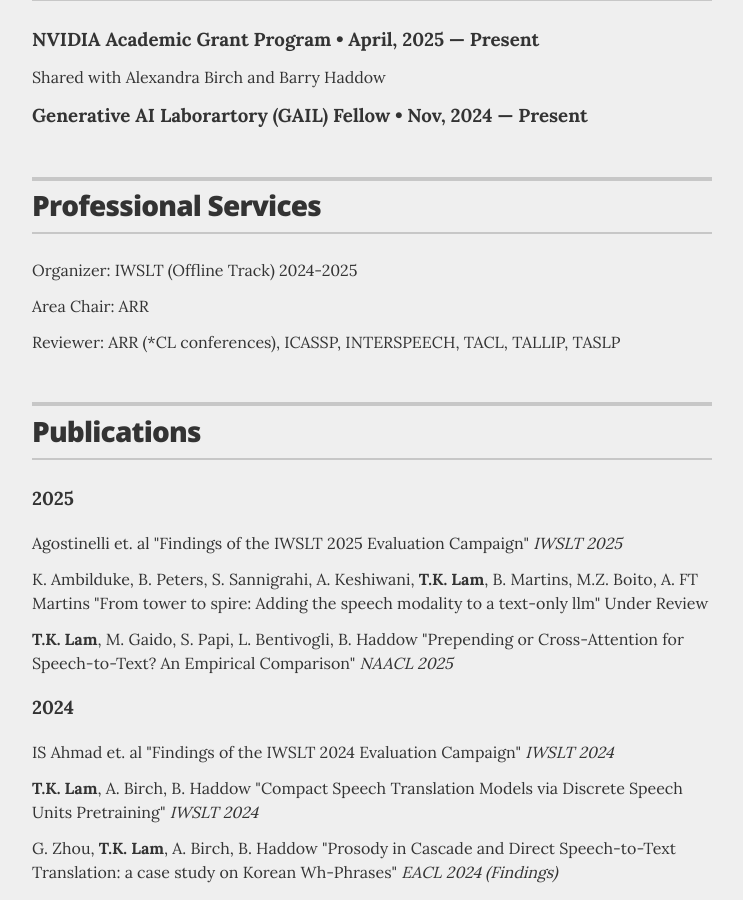
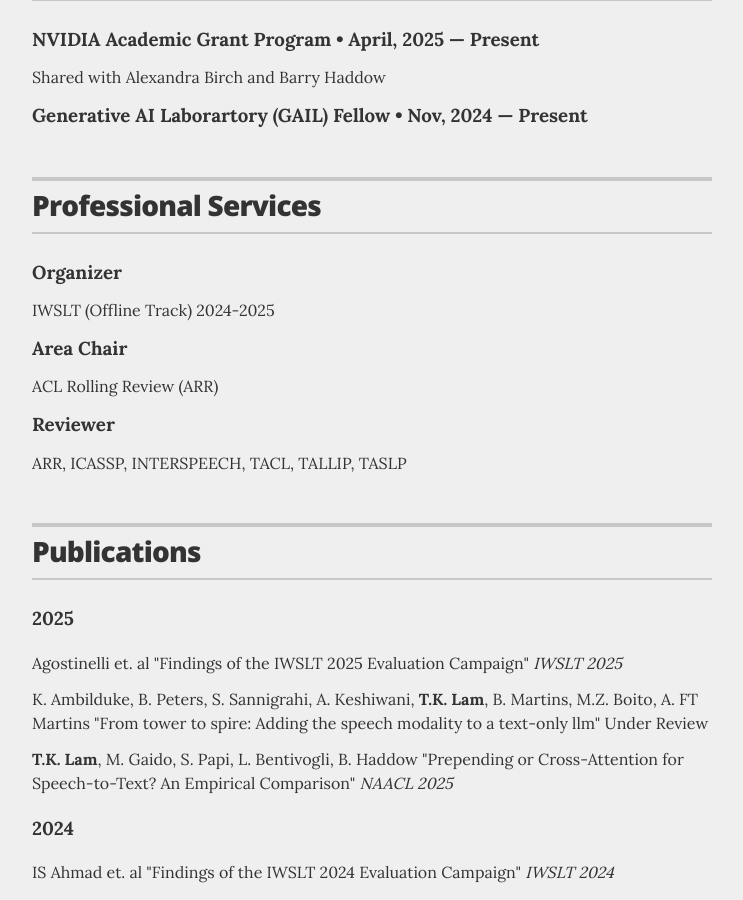
Before and after one commit to heidelkin/heidelkin.github.io, a Jekyll site: the page built from index.html, in a window 1280 px wide and 900 px high, scrolled down 1079 px. Shown: the whole window, without its empty margins (268-1011 px from the left). Built offline with Jekyll 4.4.1, drawn with Linux system fonts in a browser that asks for light colours.

Commit message:
update services

```diff
--- a/_data/services.yaml
+++ b/_data/services.yaml
@@ -1,6 +1,9 @@
 # Professional Service
-- name: "Organizer: IWSLT (Offline Track) 2024-2025"
+- role: "Organizer"
+  name: "IWSLT (Offline Track) 2024-2025"
 
-- name: "Area Chair: ARR"
+- role: "Area Chair"
+  name: "ACL Rolling Review (ARR)"
 
-- name: "Reviewer: ARR (*CL conferences), ICASSP, INTERSPEECH, TACL, TALLIP, TASLP"
+- role: "Reviewer"
+  name: "ARR, ICASSP, INTERSPEECH, TACL, TALLIP, TASLP"
```
